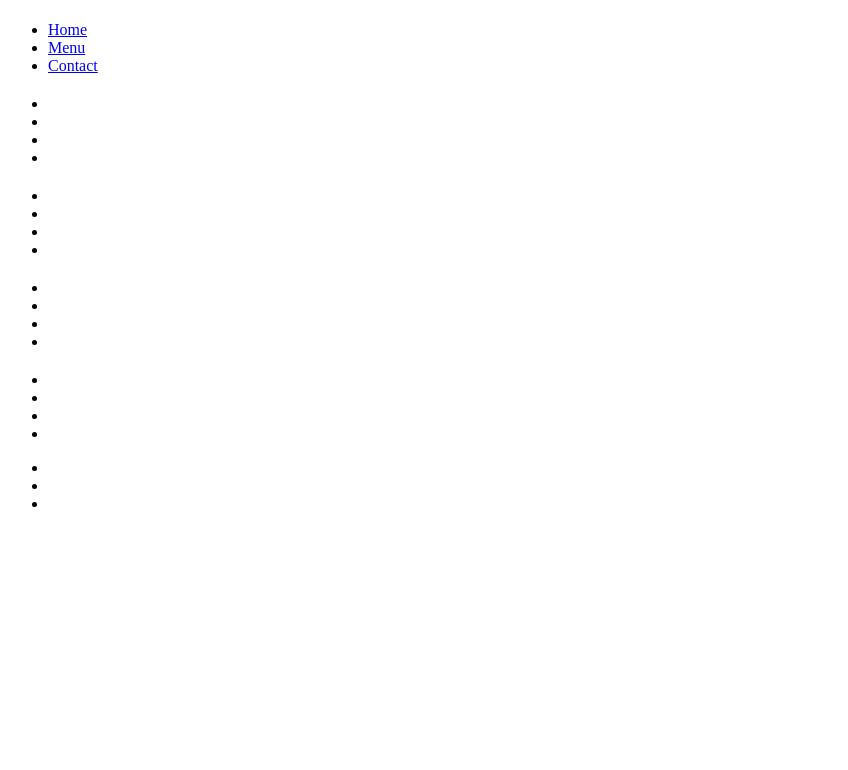
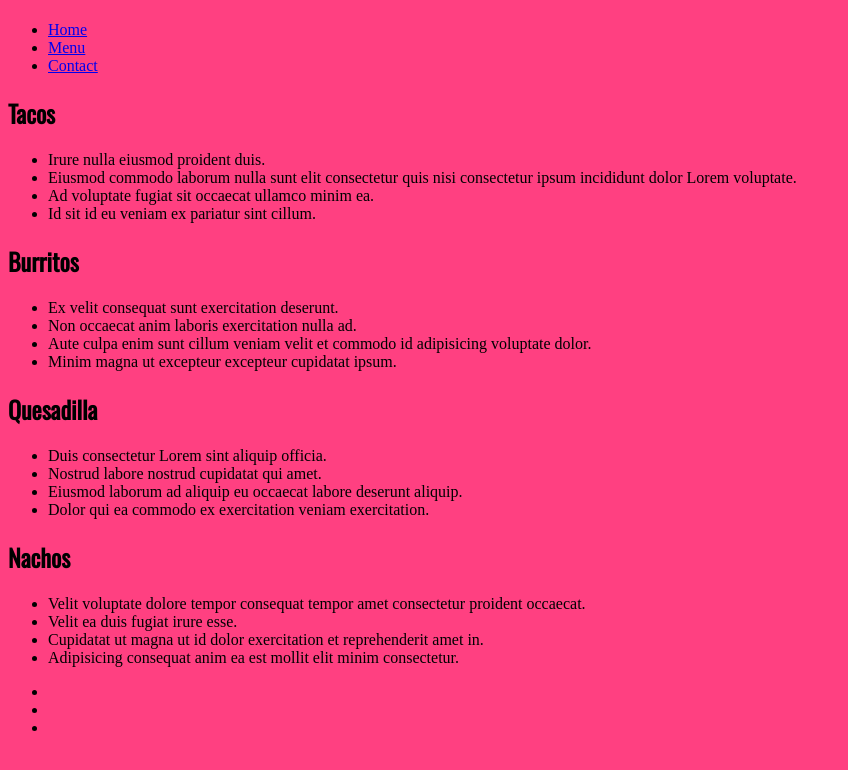
Before and after one commit to MajidJ/majidrestaurant, a plain HTML site: page menu.html in a window 1280 px wide. Shown: the whole page, without its empty margins (0-848 px from the left). Drawn offline with nearby package versions, Linux system fonts and the light colour scheme.

Commit message:
Added styling to CSS and font

```diff
--- /dev/null
+++ b/CSS/style.css
@@ -0,0 +1,17 @@
+/*
+primary: #ff4081;
+p-light: #ff79b0;
+p-dark: #c60055;
+secondary: #00000 #00e676;
+s-light: #66ffa6;
+s-dark: #00b248;
+*/
+
+body {
+    background-color: #ff4081;
+}
+
+h1,
+h2 {
+    font-family: 'Oswald', sans-serif;
+}
--- a/menu.html
+++ b/menu.html
@@ -3,6 +3,8 @@
         <head>
             <meta charset="UTF-8" />
             <title>Mexi Restaurant</title>
+            <link rel="stylesheet" href="./css/style.css">
+            <link href="https://fonts.googleapis.com/css?family=Oswald" rel="stylesheet">
         </head>
         <body>
             <header>
@@ -17,39 +19,39 @@
             </header>
             <main>
                 <div>
-                    <h2></h2>
+                    <h2>Tacos</h2>
                     <ul>
-                        <li></li>
-                        <li></li>
-                        <li></li>
-                        <li></li>
+                        <li>Irure nulla eiusmod proident duis.</li>
+                        <li>Eiusmod commodo laborum nulla sunt elit consectetur quis nisi consectetur ipsum incididunt dolor Lorem voluptate.</li>
+                        <li>Ad voluptate fugiat sit occaecat ullamco minim ea.</li>
+                        <li>Id sit id eu veniam ex pariatur sint cillum.</li>
                     </ul>
                 </div>
                 <div>
-                    <h2></h2>
+                    <h2>Burritos</h2>
                     <ul>
-                        <li></li>
-                        <li></li>
-                        <li></li>
-                        <li></li>
+                        <li>Ex velit consequat sunt exercitation deserunt.</li>
+                        <li>Non occaecat anim laboris exercitation nulla ad.</li>
+                        <li>Aute culpa enim sunt cillum veniam velit et commodo id adipisicing voluptate dolor.</li>
+                        <li>Minim magna ut excepteur excepteur cupidatat ipsum.</li>
                     </ul>
                 </div>
                 <div>
-                    <h2></h2>
+                    <h2>Quesadilla</h2>
                     <ul>
-                        <li></li>
-                        <li></li>
-                        <li></li>
-                        <li></li>
+                        <li>Duis consectetur Lorem sint aliquip officia.</li>
+                        <li>Nostrud labore nostrud cupidatat qui amet.</li>
+                        <li>Eiusmod laborum ad aliquip eu occaecat labore deserunt aliquip.</li>
+                        <li>Dolor qui ea commodo ex exercitation veniam exercitation.</li>
                     </ul>
                 </div>
                 <div>
-                    <h2></h2>
+                    <h2>Nachos</h2>
                     <ul>
-                        <li></li>
-                        <li></li>
-                        <li></li>
-                        <li></li>
+                        <li>Velit voluptate dolore tempor consequat tempor amet consectetur proident occaecat.</li>
+                        <li>Velit ea duis fugiat irure esse.</li>
+                        <li>Cupidatat ut magna ut id dolor exercitation et reprehenderit amet in.</li>
+                        <li>Adipisicing consequat anim ea est mollit elit minim consectetur.</li>
                     </ul>
                 </div>
             </main>
```
Also changed, not shown: contact.html (+3 -1 lines), index.html (+9 -7 lines).
